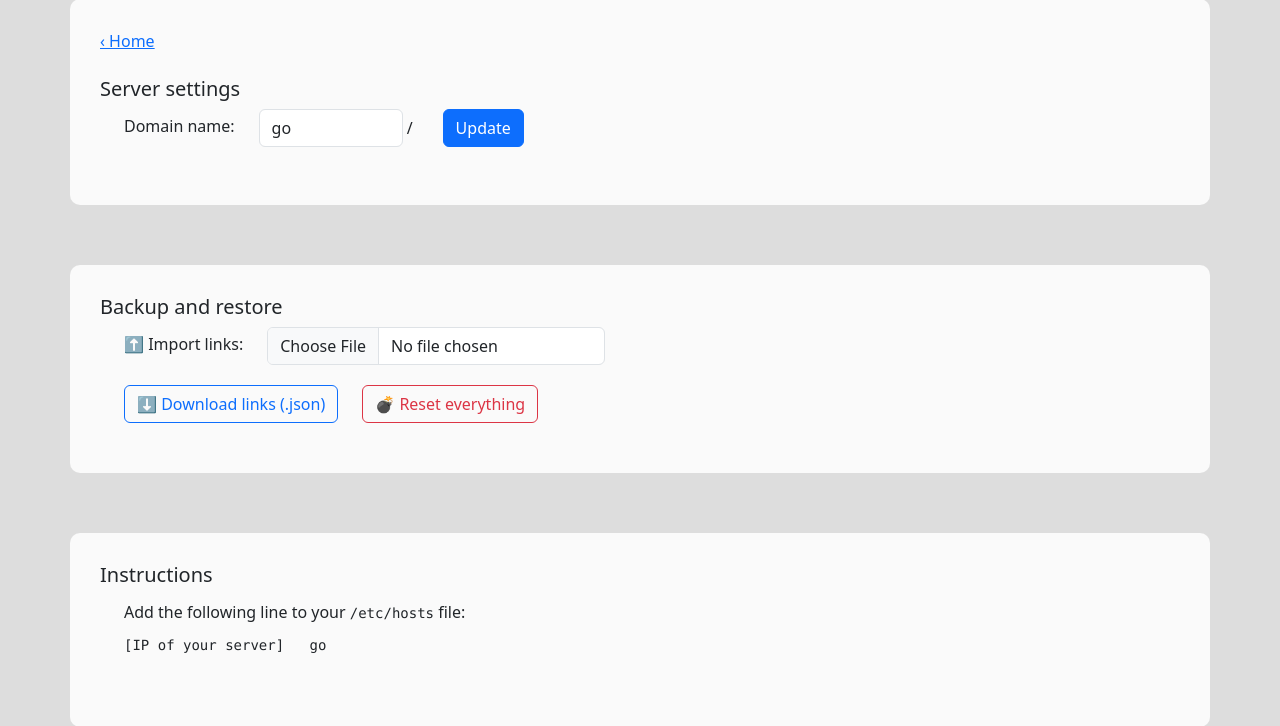
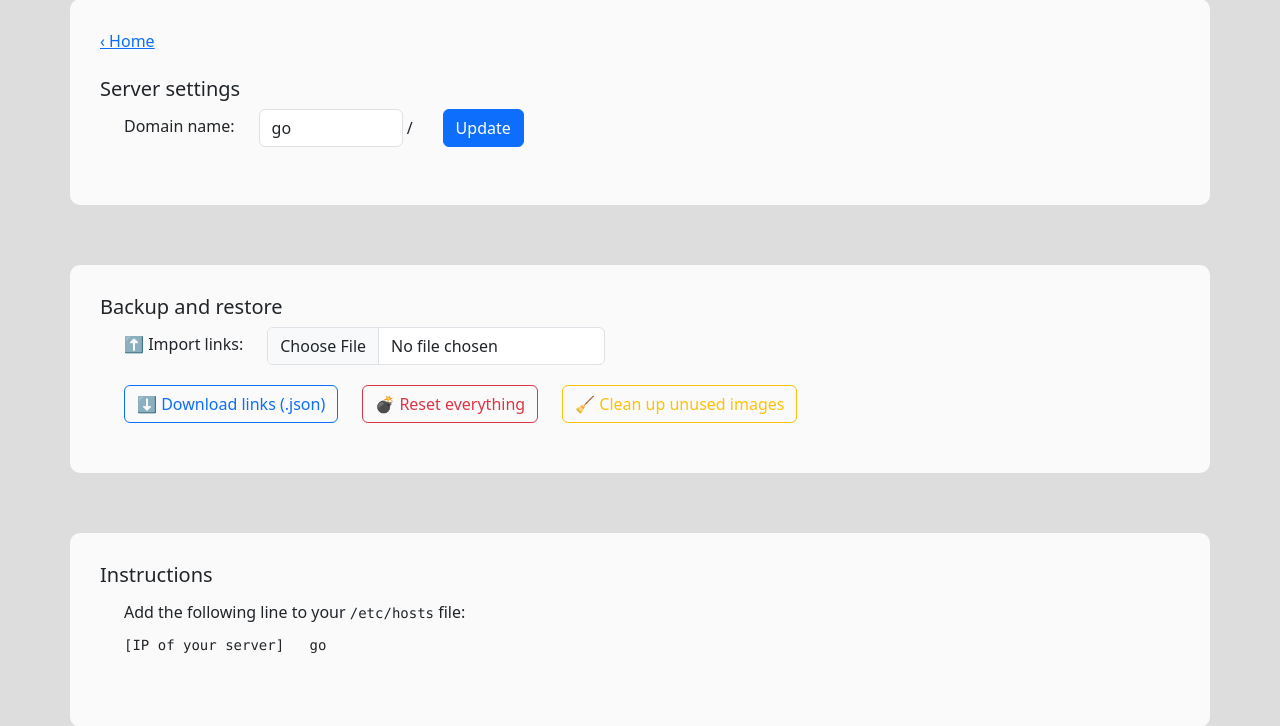
Before and after one commit to theak/go, a Flask app: page /settings in a window 1280 px wide. Shown: the part 61-787 px from the top of the page. Run offline with Flask 3, Linux system fonts and the light colour scheme; tables that the repository leaves empty hold one stand-in row (values such as "Sample post"); some libraries are stand-ins or nearby versions.

Commit message:
Add "Clean up unused images" action to settings
Adds a settings button (shown only when the image table is non-empty)
that deletes every image not referenced by any note, reporting how many
were removed. Covers images orphaned by note deletion or by editing an
image out of a kept note; images shared across notes are preserved.

```diff
--- a/app.py
+++ b/app.py
@@ -90,7 +90,14 @@ def favicon():
 
 @app.route("/settings", methods=["GET"])
 def settings():
-    return render_template("settings.html", domain=DOMAIN)
+    return render_template("settings.html", domain=DOMAIN,
+                           images=db.count_images(), cleaned=request.args.get("cleaned"))
+
+
+@app.route("/cleanup_images", methods=["POST"])
+def cleanup_images():
+    count = db.delete_unused_images()
+    return redirect(f"/settings?cleaned={count}")
 
 
 @app.route("/backup", methods=["GET"])
--- a/db.py
+++ b/db.py
@@ -54,6 +54,17 @@ def save_image(id: str, content_type: str, data: bytes):
 
 def get_image(id: str):
     return query_db("SELECT content_type, data FROM image WHERE id = ?", [id], one=True)
+
+def count_images() -> int:
+    return query_db("SELECT count(*) AS c FROM image", one=True)["c"]
+
+def delete_unused_images() -> int:
+    notes = query_db("SELECT json_extract(metadata, '$.note') AS note FROM link")
+    text = "\n".join(n["note"] or "" for n in notes)
+    unused = [img["id"] for img in query_db("SELECT id FROM image") if img["id"] not in text]
+    if unused:
+        modify_db(f"DELETE FROM image WHERE id IN ({','.join('?' * len(unused))})", unused)
+    return len(unused)
 
 def export_links_json() -> str:
     links = query_db("SELECT name, url, description, metadata FROM link")
--- a/templates/settings.html
+++ b/templates/settings.html
@@ -8,6 +8,7 @@
     <link rel="stylesheet" href="/static/styles.css">
   </head>
   <body>
+    {% if cleaned is not none %}<div class="alert alert-success">Removed {{ cleaned }} unused image{{ 's' if cleaned != '1' else '' }}.</div>{% endif %}
     <div class="container">
       <div><a href="/">‹ Home</a></div><br/>
       <h5>Server settings</h5>
@@ -48,6 +49,13 @@
             <button type="submit" class="btn btn-outline-danger">💣 Reset everything</button>
           </form>
         </div>
+        {% if images %}
+        <div class="col-auto">
+          <form method="post" action="/cleanup_images" onsubmit="return confirm('Delete all images not referenced by any note?');">
+            <button type="submit" class="btn btn-outline-warning">🧹 Clean up unused images</button>
+          </form>
+        </div>
+        {% endif %}
       </div>
     </div>
     <div class="container">
```
Also changed, not shown: test_app.py (+10 -0 lines).
